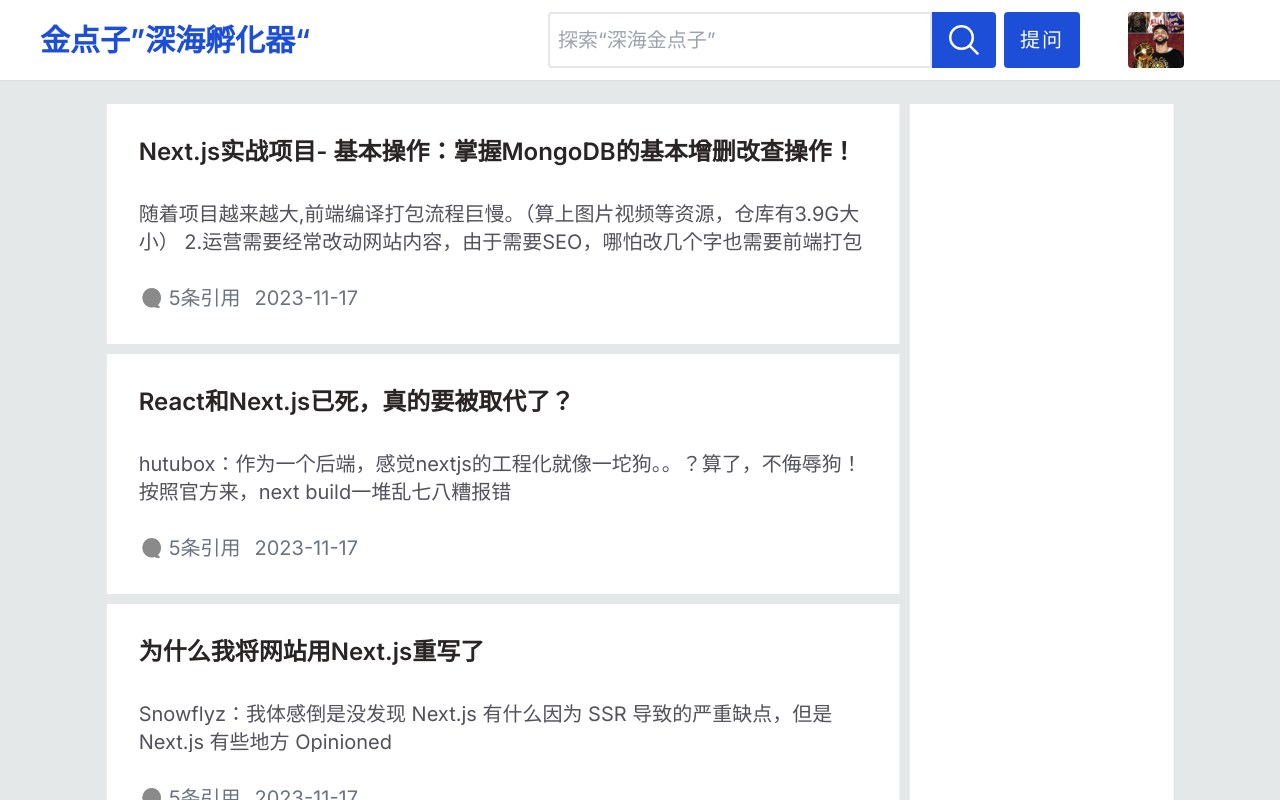
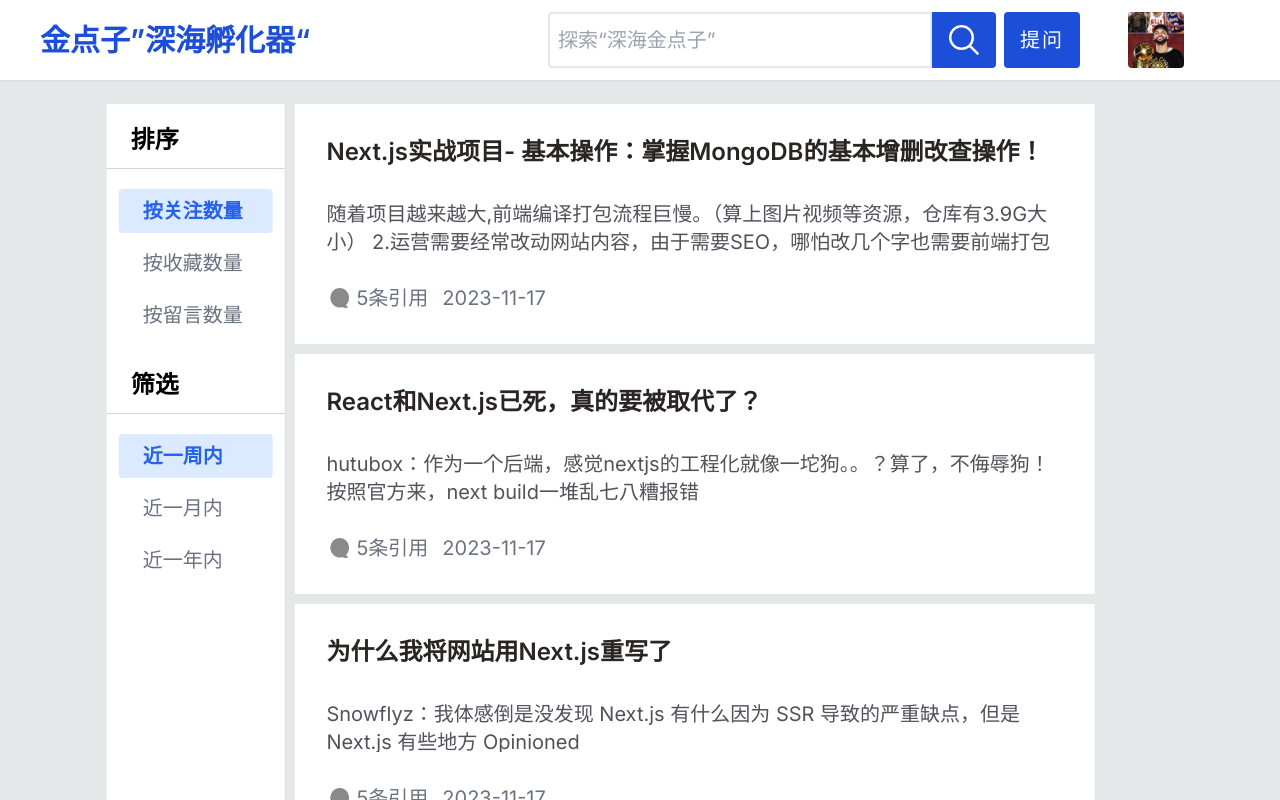
Before and after one commit to 1adybug/Gold-Idea, a Next.js app: page / in a window 1280 px wide. Shown: the top 800 px of the page. Built offline with nearby package versions, Linux system fonts and the light colour scheme.

Commit message:
202311231931update

```diff
--- a/app/components/content.tsx
+++ b/app/components/content.tsx
@@ -4,8 +4,8 @@
 export default function Content() {
     return (
         <div className="absolute pt-6 w-10/12 left-1/2 top-20 transform -translate-x-1/2 flex gap-x-2.5">
+            <RightSide />
             <QuestionContainer />
-            <RightSide />
         </div>
     )
 }
--- a/app/components/rightSide.tsx
+++ b/app/components/rightSide.tsx
@@ -1,5 +1,76 @@
+import { useState } from "react"
+
+export interface SortItemChild {
+    key: number,
+    content: string
+}
+
+export interface SortItem {
+    id: number
+    label: string
+    children: SortItemChild[]
+}
+
+const sortList: SortItem[] = [
+    {
+        id: 0,
+        label: "排序",
+        children: [
+            {
+                key: 0,
+                content: "按关注数量"
+            },
+            {
+                key: 1,
+                content: "按收藏数量"
+            },
+            {
+                key: 2,
+                content: "按留言数量"
+            }
+        ]
+    },
+    {
+        id: 1,
+        label: "筛选",
+        children: [
+            {
+                key: 0,
+                content: "近一周内"
+            },
+            {
+                key: 1,
+                content: "近一月内"
+            },
+            {
+                key: 2,
+                content: "近一年内"
+            }
+        ]
+    }
+]
+
 export default function RightSide() {
+
+    // const [activedChild, setActivedChild] = useState(0)
+    const [sortActivedChild, setSortActivedChild] = useState(0)
+    const [filterActivedChild, setFilterActivedChild] = useState(0)
+
     return (
-        <div className="w-3/12 shadow-sm bg-white"></div>
+        <div className="w-2/12 bg-white shadow-sm">
+            {sortList.map((sortItem: SortItem) => {
+                return (
+                    <div className="flex flex-col gap-y-2" key={sortItem.id}>
+                        <div className="text-2xl font-bold px-6 pt-5 pb-3 border-b-[1px] border-gray-300 cursor-pointer">{sortItem.label}</div>
+                        {sortItem.id === 0 && <div className="flex flex-col gap-y-2 px-3 py-3">
+                            {sortItem.children.map((child: SortItemChild) => <div key={child.key} onClick={() => setSortActivedChild(child.key)} className={`px-6 py-2 text-xl rounded cursor-pointer ${sortActivedChild === child.key ? 'text-blue-600 font-bold bg-blue-100' : 'text-gray-500'}`}>{child.content}</div>)}
+                        </div>}
+                        {sortItem.id === 1 && <div className="flex flex-col gap-y-2 px-3 py-3">
+                            {sortItem.children.map((child: SortItemChild) => <div key={child.key} onClick={() => setFilterActivedChild(child.key)} className={`px-6 py-2 text-xl rounded cursor-pointer ${filterActivedChild === child.key ? 'text-blue-600 font-bold bg-blue-100' : 'text-gray-500'}`}>{child.content}</div>)}
+                        </div>}
+                    </div>
+                )
+            })}
+        </div>
     )
 }
```
